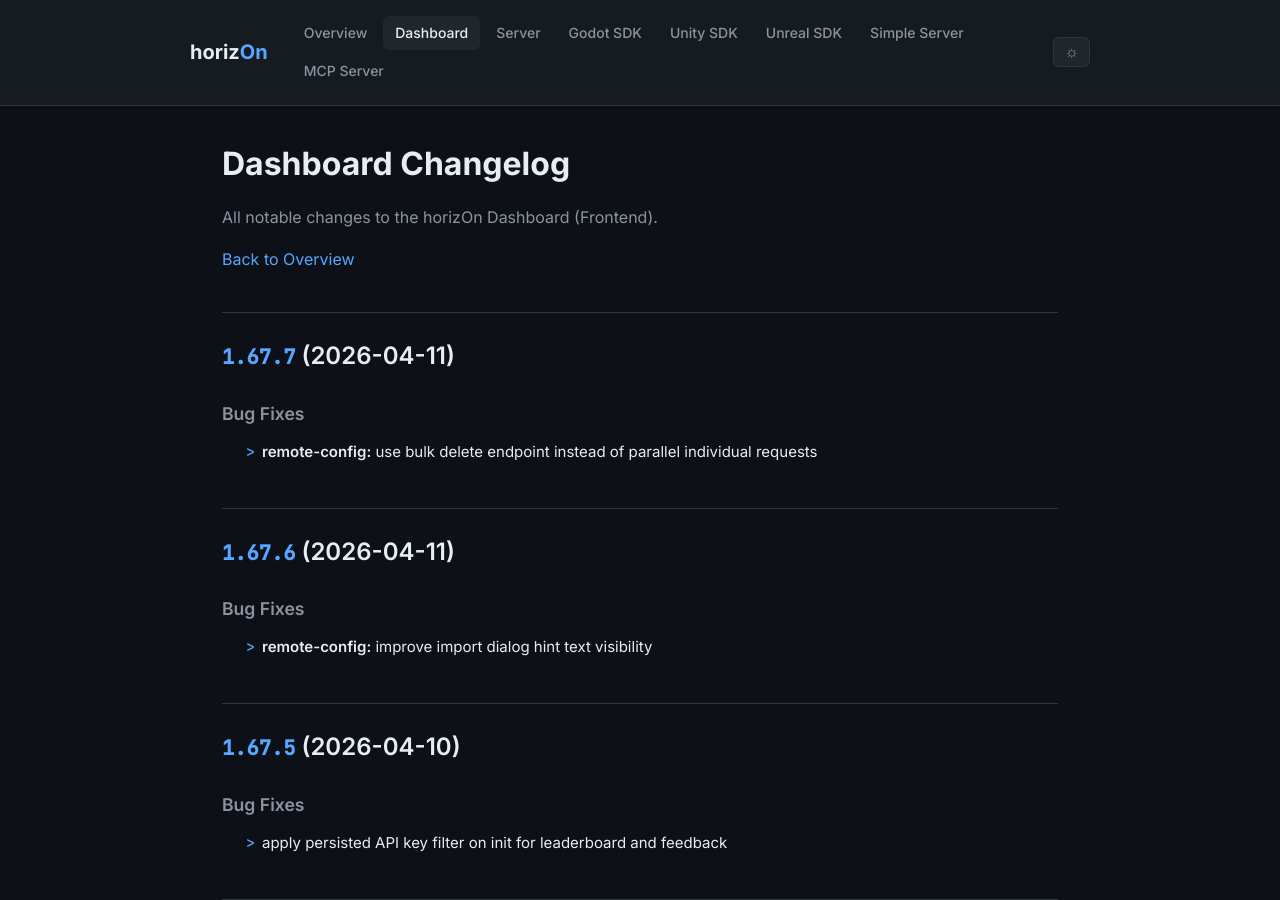
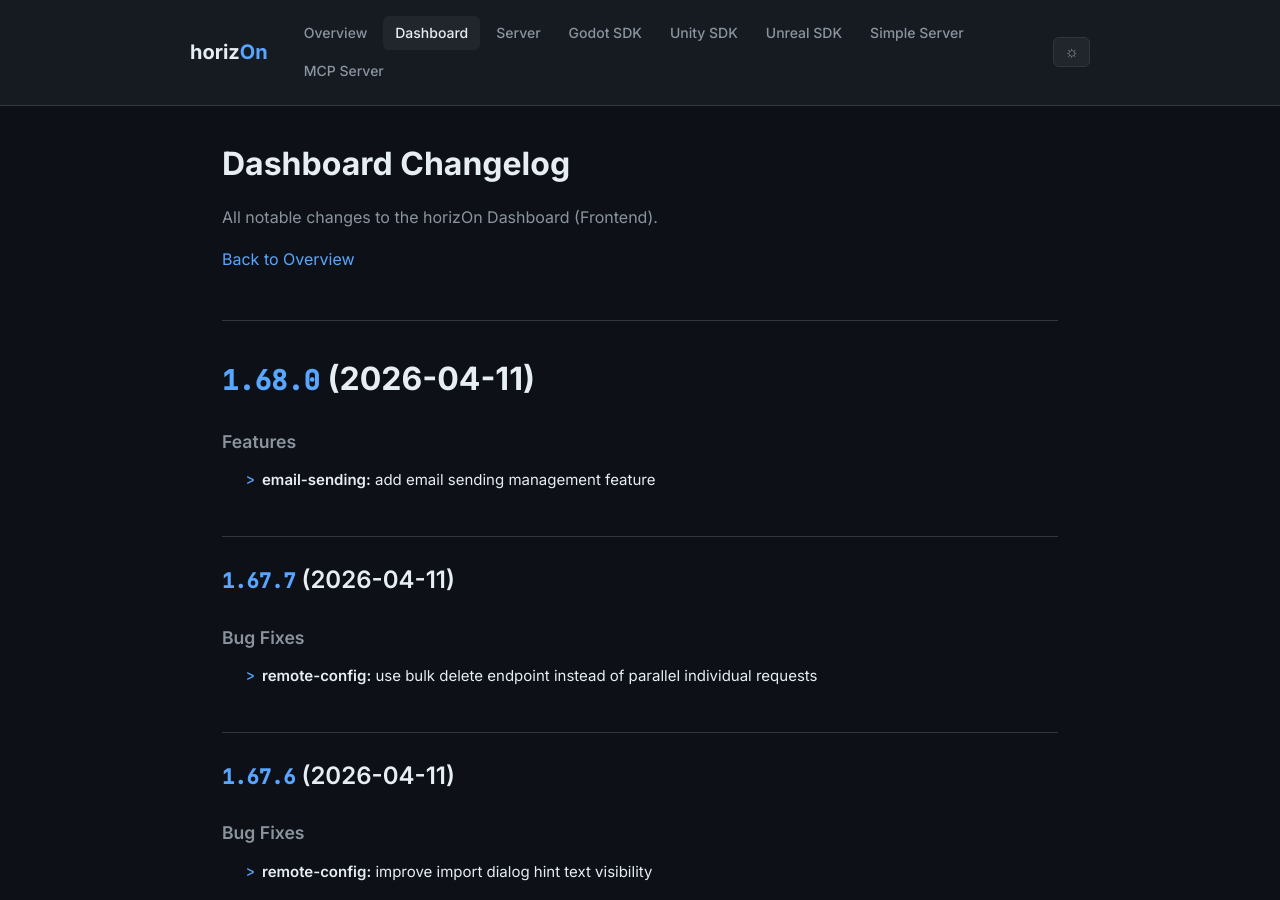
Before and after one commit to ProjectMakersDE/horizOn-Changelog, a Jekyll site: the page built from dashboard-changelog.md, in a window 1280 px wide and 900 px high. Built offline with Jekyll 4.4.1, drawn with Linux system fonts in a browser that asks for light colours.

Commit message:
chore: sync changelogs [skip ci]

```diff
--- a/dashboard-changelog.md
+++ b/dashboard-changelog.md
@@ -8,6 +8,13 @@ title: Dashboard Changelog
 All notable changes to the horizOn Dashboard (Frontend).
 
 [Back to Overview](.)
+
+# [1.68.0](https://github.com/ProjectMakersDE/horizOn-Dashboard/compare/v1.67.7...v1.68.0) (2026-04-11)
+
+
+### Features
+
+* **email-sending:** add email sending management feature ([15a82af](https://github.com/ProjectMakersDE/horizOn-Dashboard/commit/15a82af542ee6d381300568f9c950e0e49fa6c3b))
 
 ## [1.67.7](https://github.com/ProjectMakersDE/horizOn-Dashboard/compare/v1.67.6...v1.67.7) (2026-04-11)
 
```
Also changed, not shown: index.md (+1 -1 lines).
